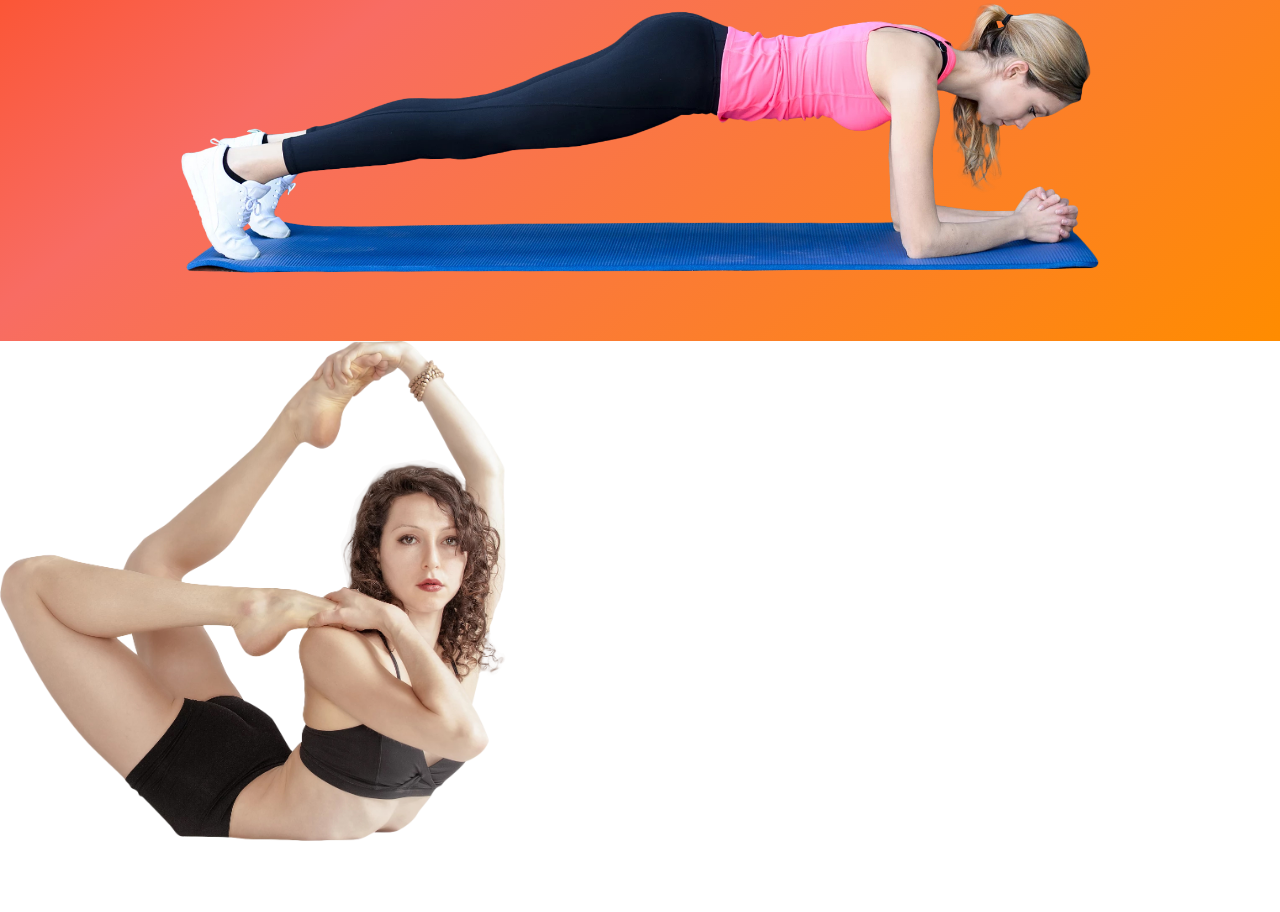
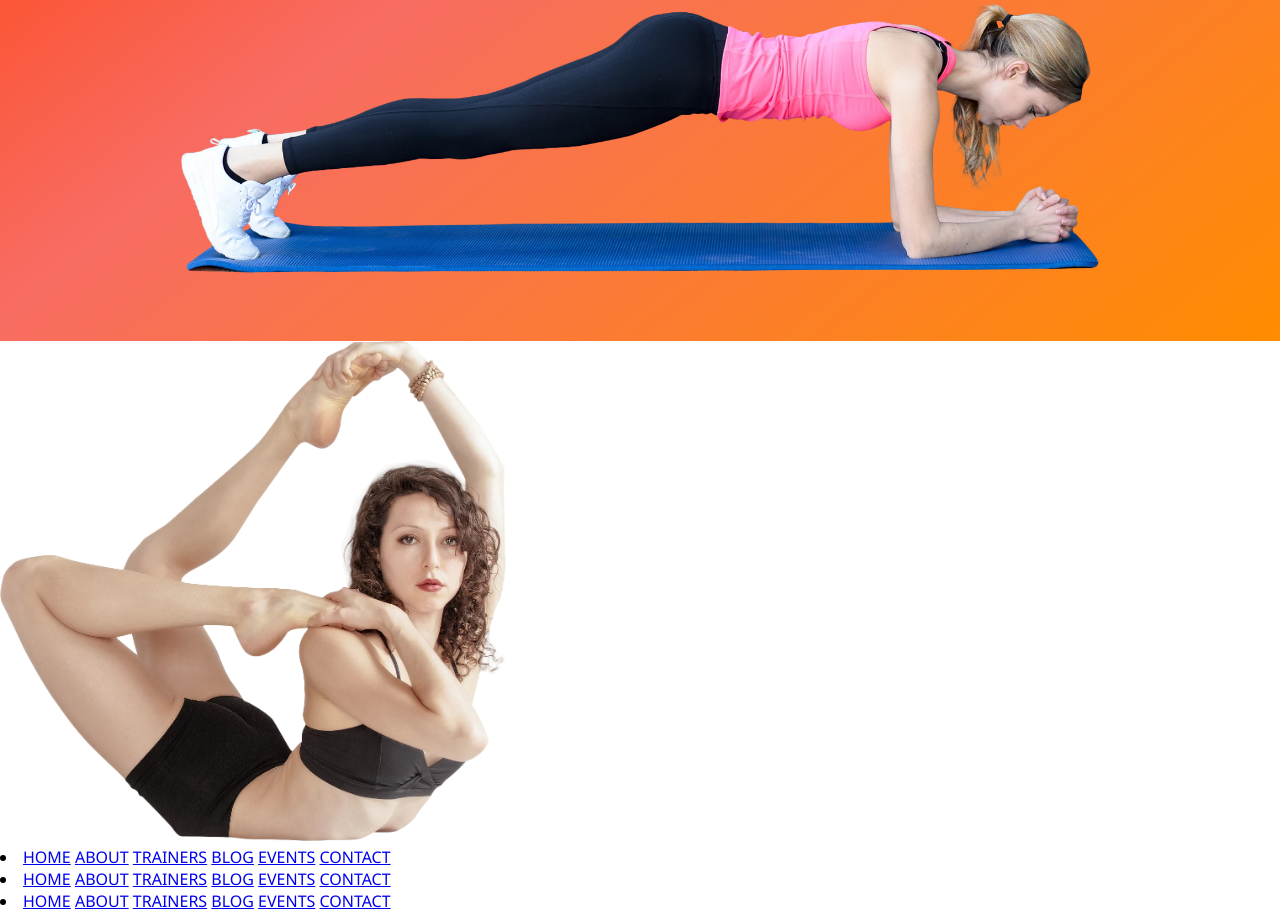
Before and after one commit to ayushsoni1010/AsanaAesthetic, a plain HTML site: page index.html in a window 1280 px wide. Shown: the part 455-1367 px from the top of the page. Before the commit the page ends 1301 px from the top, so only its background shows below. Drawn offline with Linux system fonts and the light colour scheme.

Commit message:
Updated changes

```diff
--- a/index.html
+++ b/index.html
@@ -61,6 +61,40 @@
             </div>
         </div>
     </section>
+
+
+    <section>
+        <div>
+            <li>
+                <a href="#Home">HOME</a>
+                <a href="#About">ABOUT</a>
+                <a href="#Trainer">TRAINERS</a>
+                <a href="#Blog">BLOG</a>
+                <a href="#Event">EVENTS</a>
+                <a href="#Contact">CONTACT</a>
+            </li>
+        </div>
+        <div>
+            <li>
+                <a href="#Home">HOME</a>
+                <a href="#About">ABOUT</a>
+                <a href="#Trainer">TRAINERS</a>
+                <a href="#Blog">BLOG</a>
+                <a href="#Event">EVENTS</a>
+                <a href="#Contact">CONTACT</a>
+            </li>
+        </div>
+        <div>
+            <li>
+                <a href="#Home">HOME</a>
+                <a href="#About">ABOUT</a>
+                <a href="#Trainer">TRAINERS</a>
+                <a href="#Blog">BLOG</a>
+                <a href="#Event">EVENTS</a>
+                <a href="#Contact">CONTACT</a>
+            </li>
+        </div>
+    </section>
 </body>
 
 </html>
```
